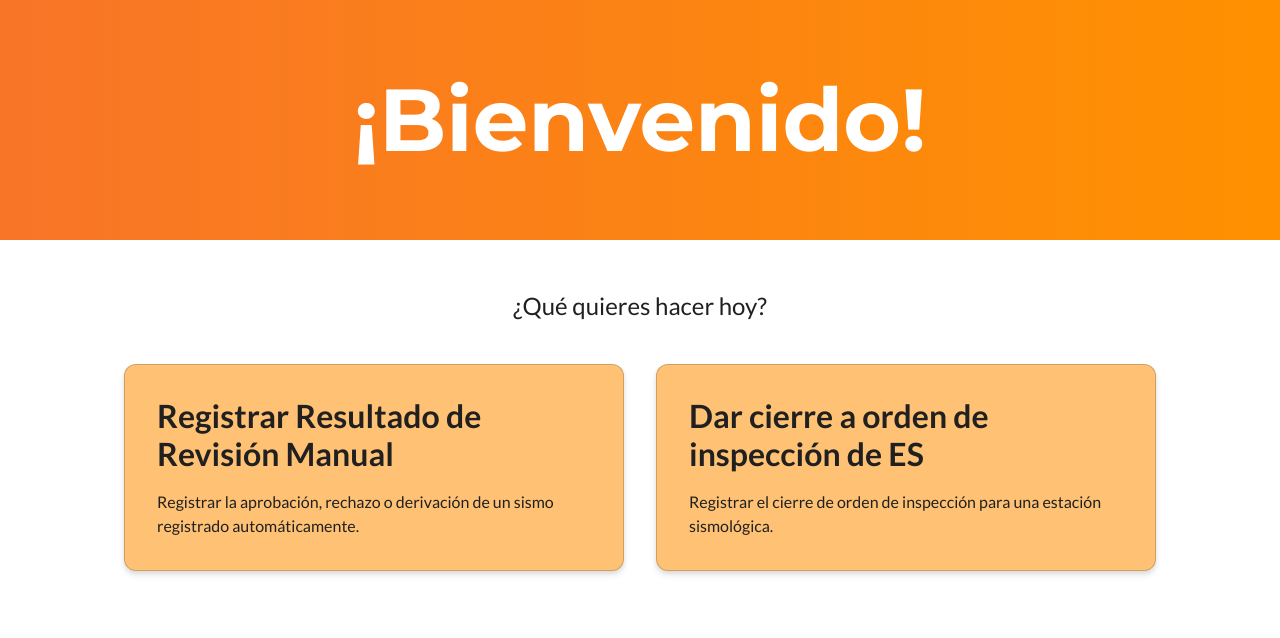
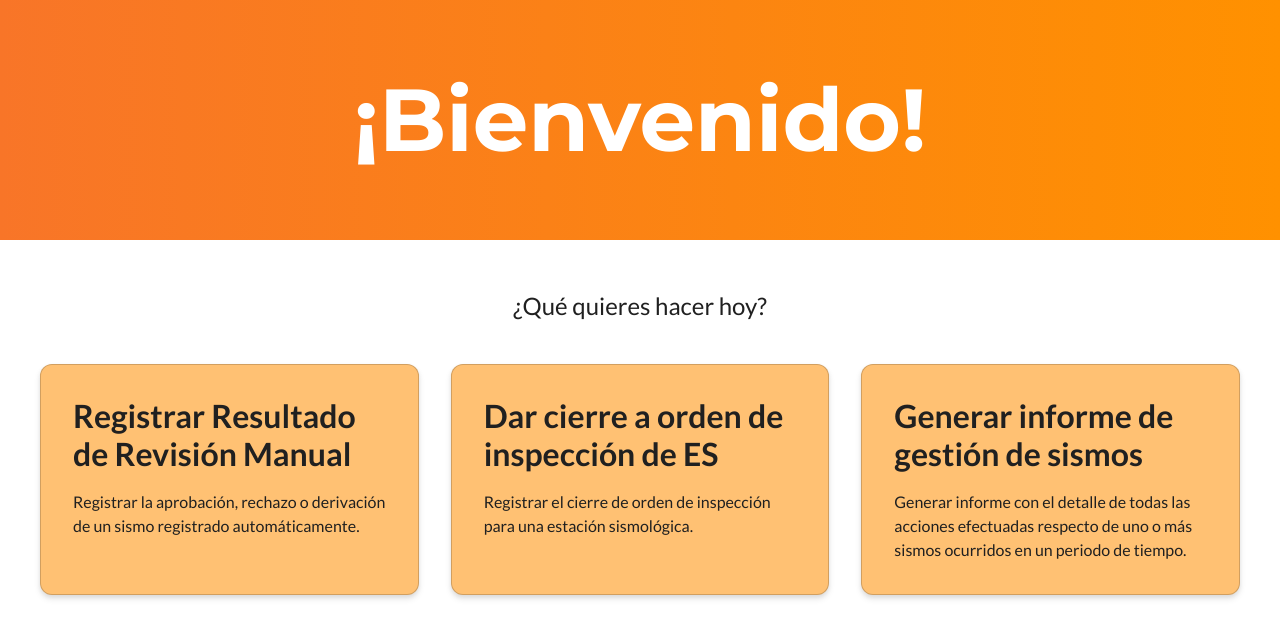
Before and after one commit to EpsilonML7376/TPI-DSI2025-G1-front-end, an Angular app: page / in a window 1280 px wide. Shown: the top 638 px of the page. Built offline with nearby package versions, Linux system fonts and the light colour scheme.

Commit message:
agrego una card mas para que se vea mejor

```diff
--- a/src/app/pages/home/home.html
+++ b/src/app/pages/home/home.html
@@ -24,6 +24,15 @@
           Registrar el cierre de orden de inspección para una estación sismológica.
         </p>
       </div>
+
+      <div class="card" (click)="navigateToGenerarInforme()">
+        <h2 class="card-title">
+          <span class="card-title-main">Generar informe de gestión de sismos</span>
+        </h2>
+        <p class="card-description">
+          Generar informe con el detalle de todas las acciones efectuadas respecto de uno o más sismos ocurridos en un periodo de tiempo.
+        </p>
+      </div>
     </div>
   </main>
 </div>
--- a/src/app/pages/home/home.ts
+++ b/src/app/pages/home/home.ts
@@ -17,4 +17,8 @@ export class Home {
   public navigateToCierreOrden(): void {
     console.log('Cierre de orden de inspección - fuera del scope de este proyecto');
   }
+
+  public navigateToGenerarInforme(): void {
+    console.log('Generar informe de gestión de sismos - fuera del scope de este proyecto');
+  }
 }
```
